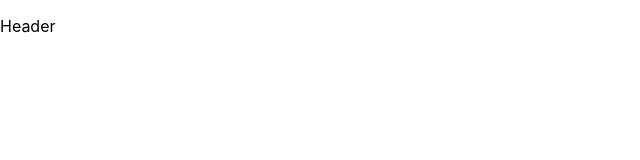
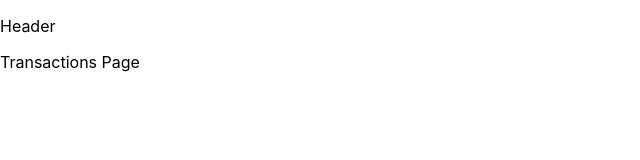
Before and after one commit to dalewb/TTP-FS-20180728, a React (Create React App) app in the folder stock-portfolio-app-front-end/: page /transactions in a window 1280 px wide. Shown: the top 160 px of the page, without its empty margins (0-640 px from the left). Built offline with nearby package versions, Linux system fonts and the light colour scheme.

Commit message:
Add components to react router

```diff
--- a/stock-portfolio-app-front-end/src/components/transactions.js
+++ b/stock-portfolio-app-front-end/src/components/transactions.js
@@ -1,11 +1,11 @@
 import React, { Component } from 'react';
 
-class Transaction extends Component {
+class Transactions extends Component {
   render() {
     return (
-      <p>Transaction Page</p>
+      <p>Transactions Page</p>
     )
   }
 }
 
-export default Transaction;
+export default Transactions;
--- a/stock-portfolio-app-front-end/src/routers/AppRouter.js
+++ b/stock-portfolio-app-front-end/src/routers/AppRouter.js
@@ -2,6 +2,9 @@ import React from 'react';
 import { BrowserRouter, Route, Switch } from "react-router-dom";
 import Header from '../components/header';
 import Portfolio from '../components/portfolio';
+import Transactions from '../components/transactions';
+import SignIn from '../components/signIn';
+import Register from '../components/register';
 
 const AppRouter = () => (
   <BrowserRouter>
@@ -9,6 +12,9 @@ const AppRouter = () => (
       <Header />
       <Switch>
         <Route path="/" component={Portfolio} exact={true} />
+        <Route path="/transactions" component={Transactions} />
+        <Route path="/signIn" component={SignIn} />
+        <Route path="/register" component={Register} />
       </Switch>
     </div>
   </BrowserRouter>
```
